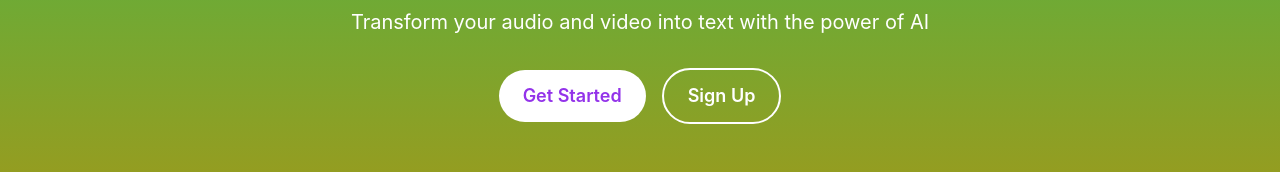
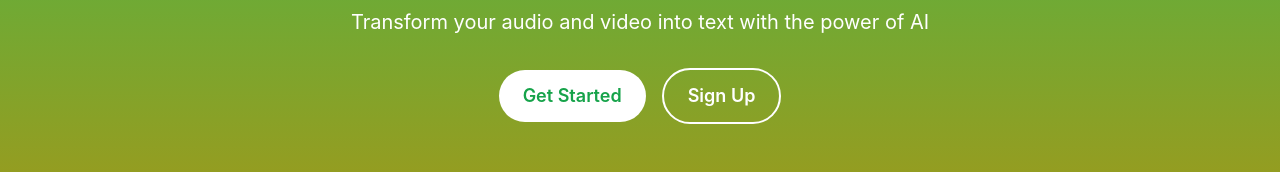
Before and after one commit to Qwill96227/AI-Project, a React (Create React App) app in the folder scribe-ai/: page / in a window 1280 px wide. Shown: the part 370-542 px from the top of the page. Built offline with nearby package versions, Linux system fonts and the light colour scheme.

Commit message:
Changed the color of Get started and Sign Up

```diff
--- a/scribe-ai/src/App.js
+++ b/scribe-ai/src/App.js
@@ -42,13 +42,13 @@ function App() {
         <div className="space-x-4">
           <button
             onClick={handleGetStarted}
-            className="bg-white text-purple-600 px-6 py-3 rounded-full font-semibold text-lg hover:bg-gray-100 transition duration-300"
+            className="bg-white text-green-600 px-6 py-3 rounded-full font-semibold text-lg hover:bg-gray-100 transition duration-300"
           >
             Get Started
           </button>
           <button
             onClick={handleSignUp}
-            className="bg-transparent border-2 border-white px-6 py-3 rounded-full font-semibold text-lg hover:bg-white hover:text-purple-600 transition duration-300"
+            className="bg-transparent border-2 border-white px-6 py-3 rounded-full font-semibold text-lg hover:bg-white hover:text-green-600 transition duration-300"
           >
             Sign Up
           </button>
```
